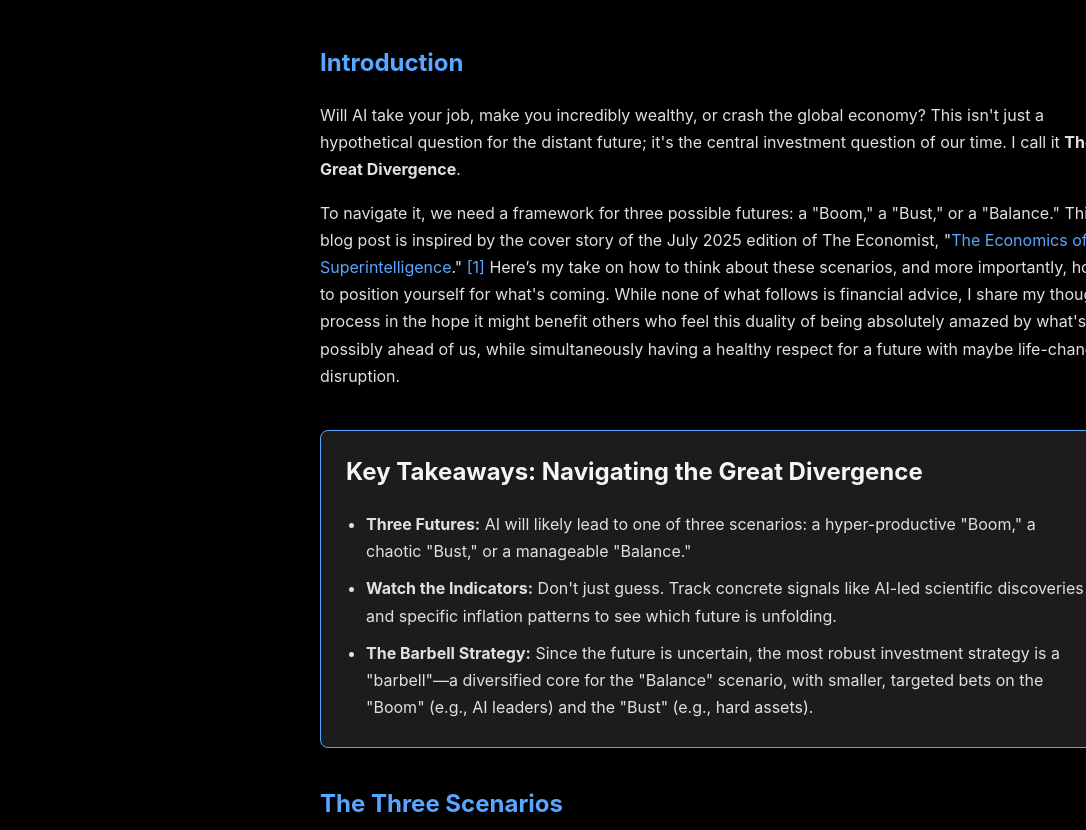
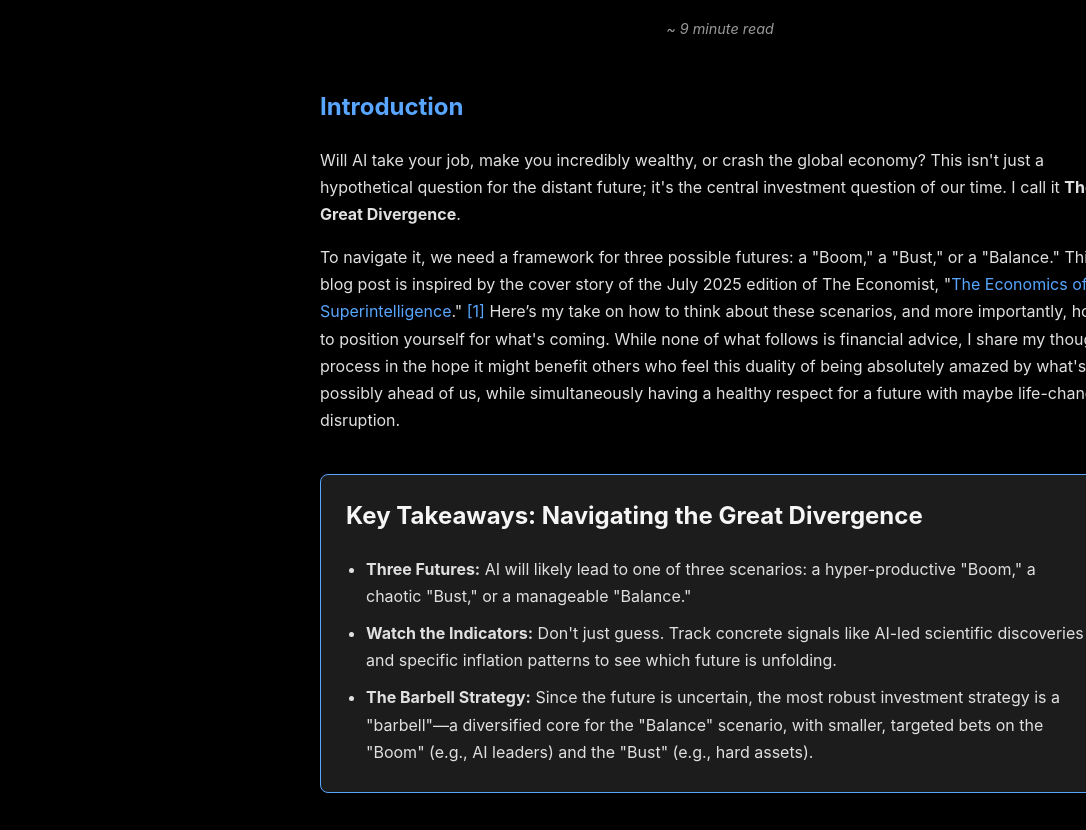
Before and after one commit to dirk-fr/great_divergence, a plain HTML site: page index.html in a window 1280 px wide. Shown: the part 820-1650 px from the top of the page, without its empty margins (0-1086 px from the left). Drawn offline with Linux system fonts and the light colour scheme.

Commit message:
Added reading time

```diff
--- a/index.html
+++ b/index.html
@@ -245,6 +245,13 @@
             .barbell-container { flex-direction: column; }
             .barbell-bar { width: 8px; height: 50px; margin: 15px 0; }
         }
+
+        .reading-time {
+            font-size: 0.9em;
+            color: #999999;
+            margin-top: 20px;
+            font-style: italic;
+        }
     </style>
 </head>
 <body>
@@ -293,6 +300,7 @@
             <div class="hero-text">
                 <h1>The Great Divergence</h1>
                 <div class="subtitle">An Investor's Guide to an AI-Dominated World</div>
+                <div class="reading-time">~ 9 minute read</div>
             </div>
         </header>
 
@@ -389,7 +397,7 @@
             </table>
 
             <h3 id="probabilities">Probabilities</h3>
-            <p>The "Balance" scenario seems like a good starting point in late July 2025. However, we see some signs of the "Boom" scenario (e.g., OpenAI's "winner-take-all" dynamic <a href="#source-3">[3]</a>). So let's start with an arbitrary **65% chance of Balance** and a **35% chance of Boom**. We omit the Bust for now, as it's contingent on the Boom. These probabilities are not static; we must update them as new information comes in.</p>
+            <p>The "Balance" scenario seems like a good starting point in late July 2025. However, we see some signs of the "Boom" scenario (e.g., OpenAI's "winner-take-all" dynamic <a href="#source-3">[3]</a>). So let's start with an arbitrary <b>65% chance of Balance</b> and a <b>35% chance of Boom</b>. We omit the Bust for now, as it's contingent on the Boom. These probabilities are not static; we must update them as new information comes in.</p>
 
             <table>
                 <thead>
```
